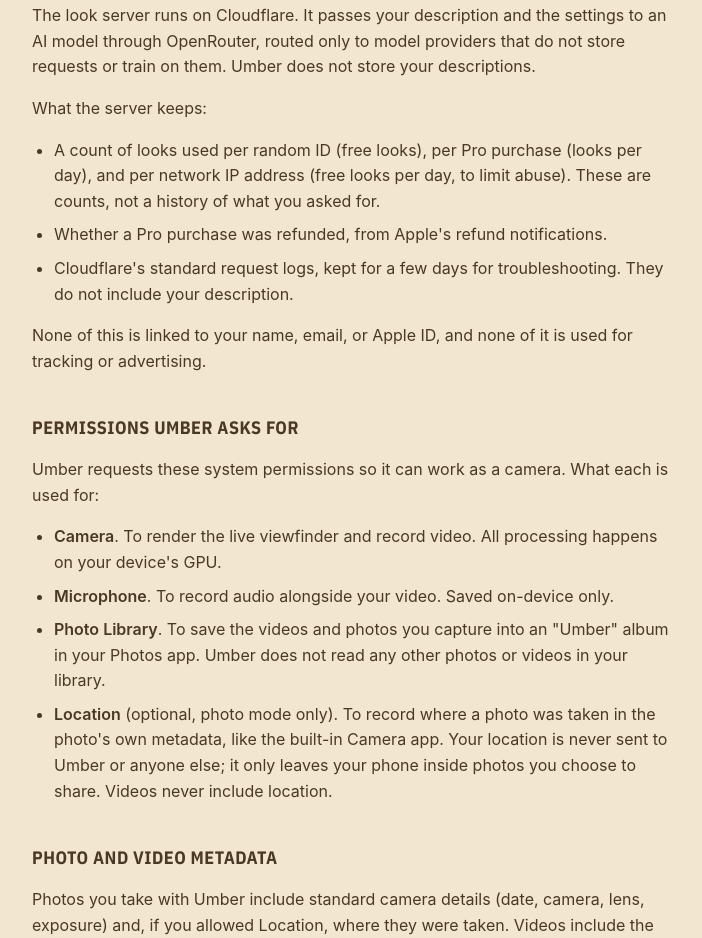
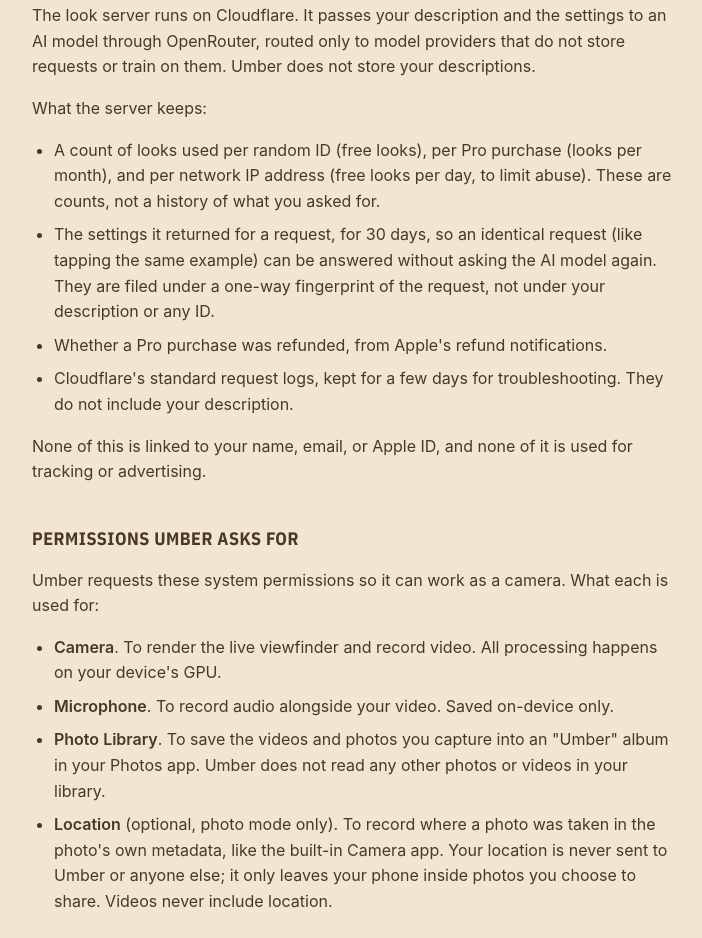
Before and after one commit to skykery/umber-landing, a plain HTML site: page privacy.html in a window 1280 px wide. Shown: the part 1142-2080 px from the top of the page, without its empty margins (288-990 px from the left). Drawn offline with nearby package versions, Linux system fonts and the light colour scheme.

Commit message:
updated privacy

```diff
--- a/privacy.html
+++ b/privacy.html
@@ -141,7 +141,8 @@
     </p>
     <p>What the server keeps:</p>
     <ul>
-      <li>A count of looks used per random ID (free looks), per Pro purchase (looks per day), and per network IP address (free looks per day, to limit abuse). These are counts, not a history of what you asked for.</li>
+      <li>A count of looks used per random ID (free looks), per Pro purchase (looks per month), and per network IP address (free looks per day, to limit abuse). These are counts, not a history of what you asked for.</li>
+      <li>The settings it returned for a request, for 30 days, so an identical request (like tapping the same example) can be answered without asking the AI model again. They are filed under a one-way fingerprint of the request, not under your description or any ID.</li>
       <li>Whether a Pro purchase was refunded, from Apple's refund notifications.</li>
       <li>Cloudflare's standard request logs, kept for a few days for troubleshooting. They do not include your description.</li>
     </ul>
```
